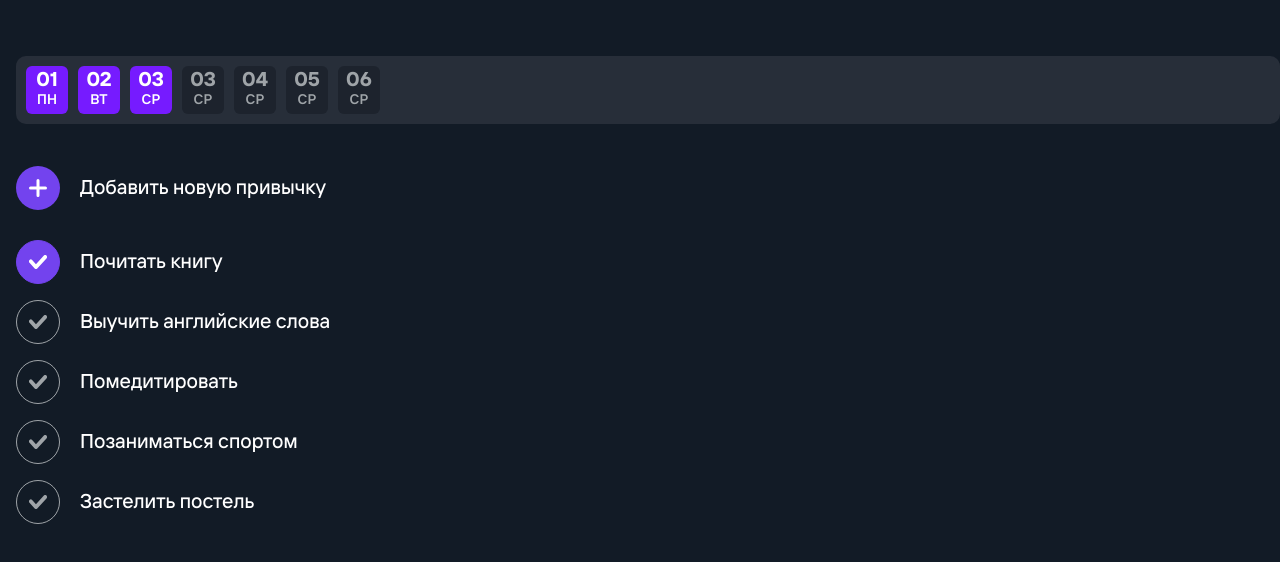
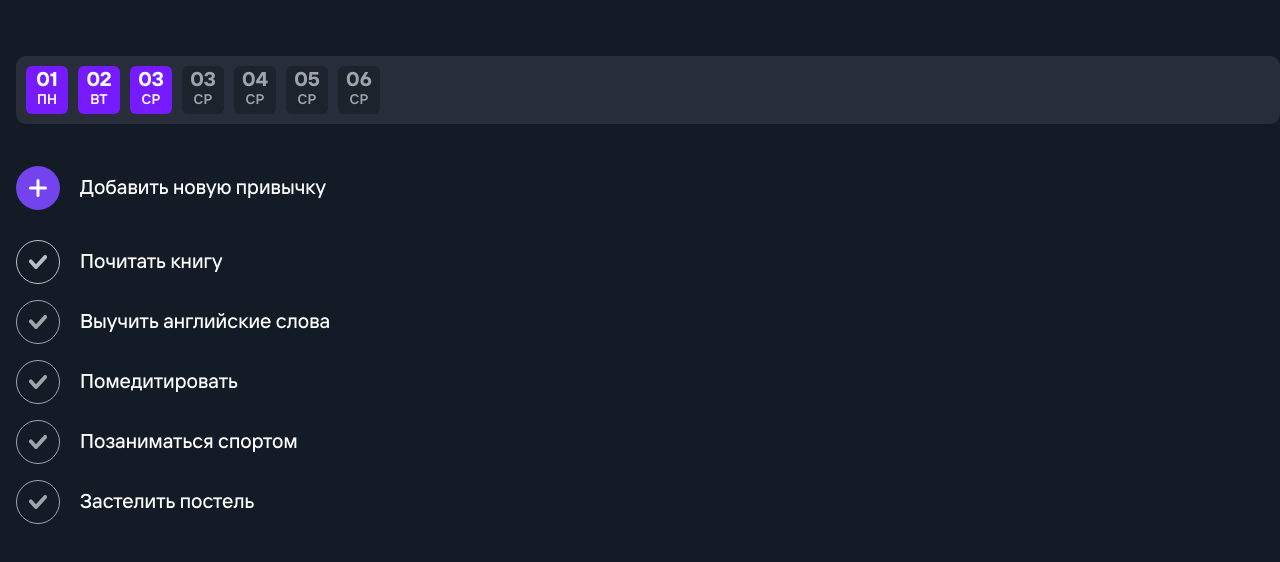
Before and after one commit to Natalina27/js-workshop-habits, a website: page src/index.html in a window 1280 px wide. In both pictures the pointer is over the element 38 px from the left and 454 px from the top of the page. Shown: the part 192-754 px from the top of the page. Drawn offline with Linux system fonts and the light colour scheme.

Commit message:
feat(source): fix markup

```diff
--- a/src/css/style.css
+++ b/src/css/style.css
@@ -1,3 +1,6 @@
+body {
+	background-color: #121B26;
+}
 ._hidden {
 	position: absolute; width: 1px; height: 1px; margin: -1px; border: 0; padding: 0;
 	clip: rect(0,0,0,0); overflow: hidden;
@@ -12,6 +15,7 @@
 	box-sizing: border-box;
 	background-color: #121B26;
 }
+
 
 .btn {
 	display: inline-block;
@@ -224,11 +228,15 @@
 	cursor: pointer;
 }
 
-.section__habit input[type="checkbox"]:checked + .btn-icon,
-.section__habit .btn--habit:hover .btn-icon {
+.section__habit input[type="checkbox"]:checked + .btn-icon {
 	background-color: #7343EE;
 	border-color: #7343EE;
 	color: #fff;
+}
+
+.section__habit .btn--habit:hover .btn-icon {
+	border-color: #BBBEC0;
+	color: #BBBEC0;
 }
 
 .section__habit .btn--habit:not(:last-child) {
```
